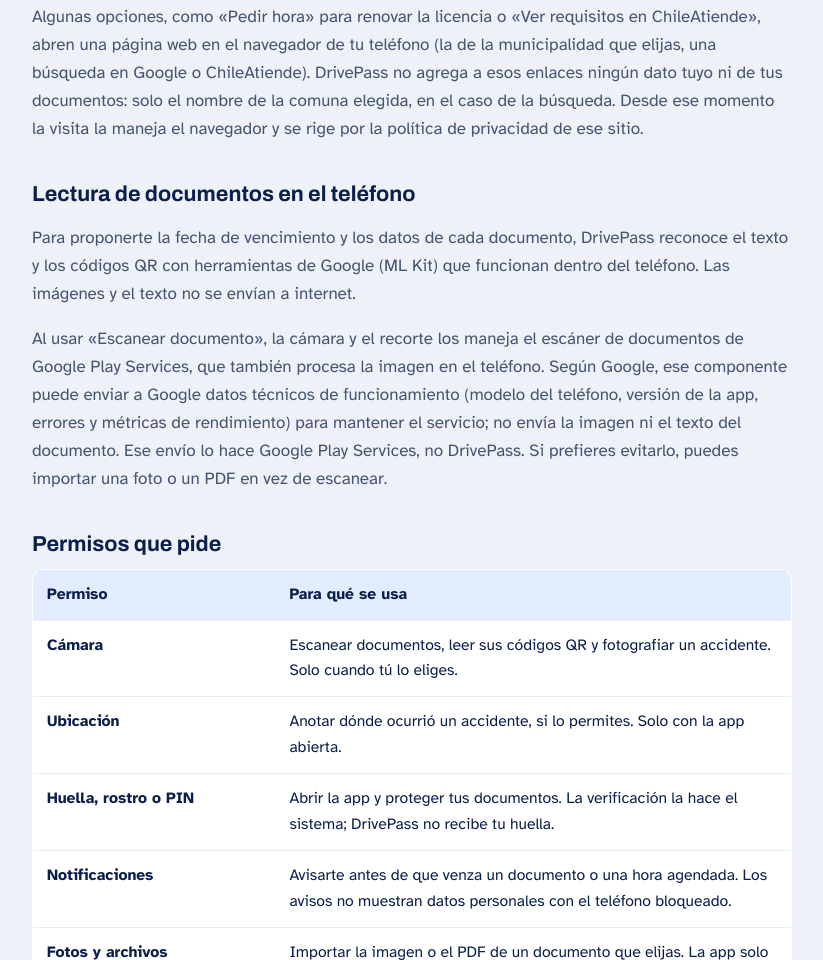
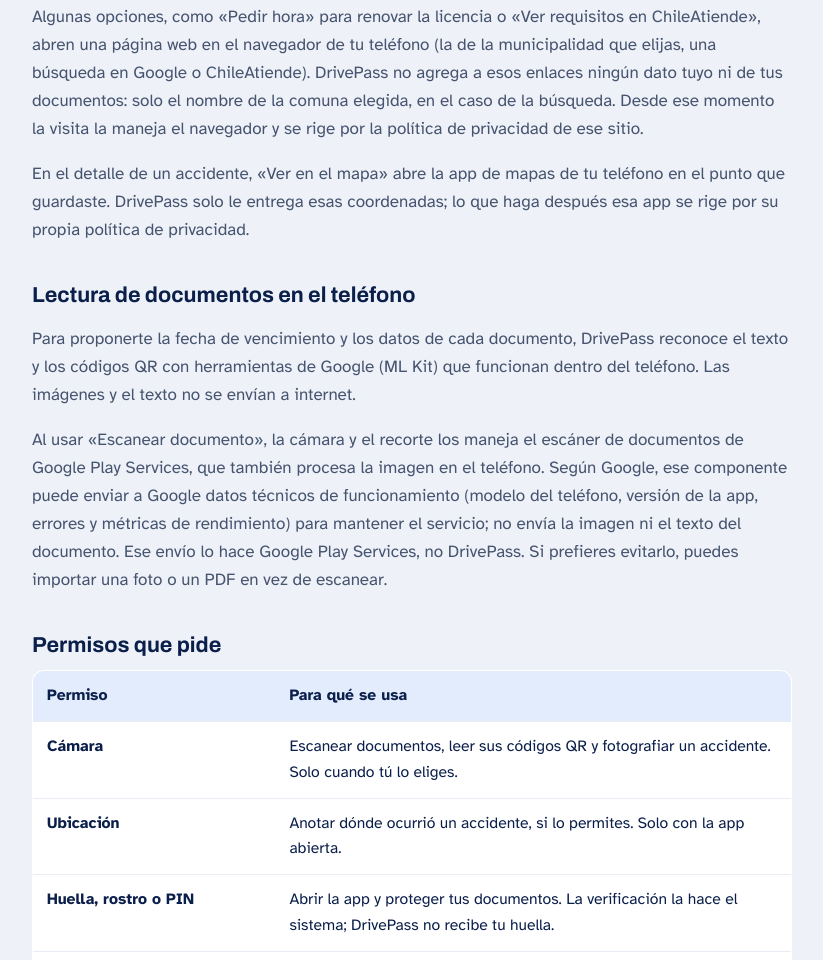
Before and after one commit to DiceaDev/drivepass, a plain HTML site: page privacidad.html in a window 1280 px wide. Shown: the part 1387-2347 px from the top of the page, without its empty margins (228-1051 px from the left). Drawn offline with Linux system fonts and the light colour scheme.

Commit message:
docs: la política de privacidad aclara que la ubicación de un accidente puede abrirse en la app de mapas
Co-Authored-By: Claude Opus 5.5 <noreply@anthropic.com>
Claude-Session: https://claude.ai/code/session_01QafZnuSJzCiJk3XtBrA9Wc

```diff
--- a/privacidad.html
+++ b/privacidad.html
@@ -98,6 +98,7 @@
 
   <h2>Enlaces que se abren en el navegador</h2>
   <p>Algunas opciones, como «Pedir hora» para renovar la licencia o «Ver requisitos en ChileAtiende», abren una página web en el navegador de tu teléfono (la de la municipalidad que elijas, una búsqueda en Google o ChileAtiende). DrivePass no agrega a esos enlaces ningún dato tuyo ni de tus documentos: solo el nombre de la comuna elegida, en el caso de la búsqueda. Desde ese momento la visita la maneja el navegador y se rige por la política de privacidad de ese sitio.</p>
+  <p>En el detalle de un accidente, «Ver en el mapa» abre la app de mapas de tu teléfono en el punto que guardaste. DrivePass solo le entrega esas coordenadas; lo que haga después esa app se rige por su propia política de privacidad.</p>
 
   <h2>Lectura de documentos en el teléfono</h2>
   <p>Para proponerte la fecha de vencimiento y los datos de cada documento, DrivePass reconoce el texto y los códigos QR con herramientas de Google (ML Kit) que funcionan dentro del teléfono. Las imágenes y el texto no se envían a internet.</p>
```
